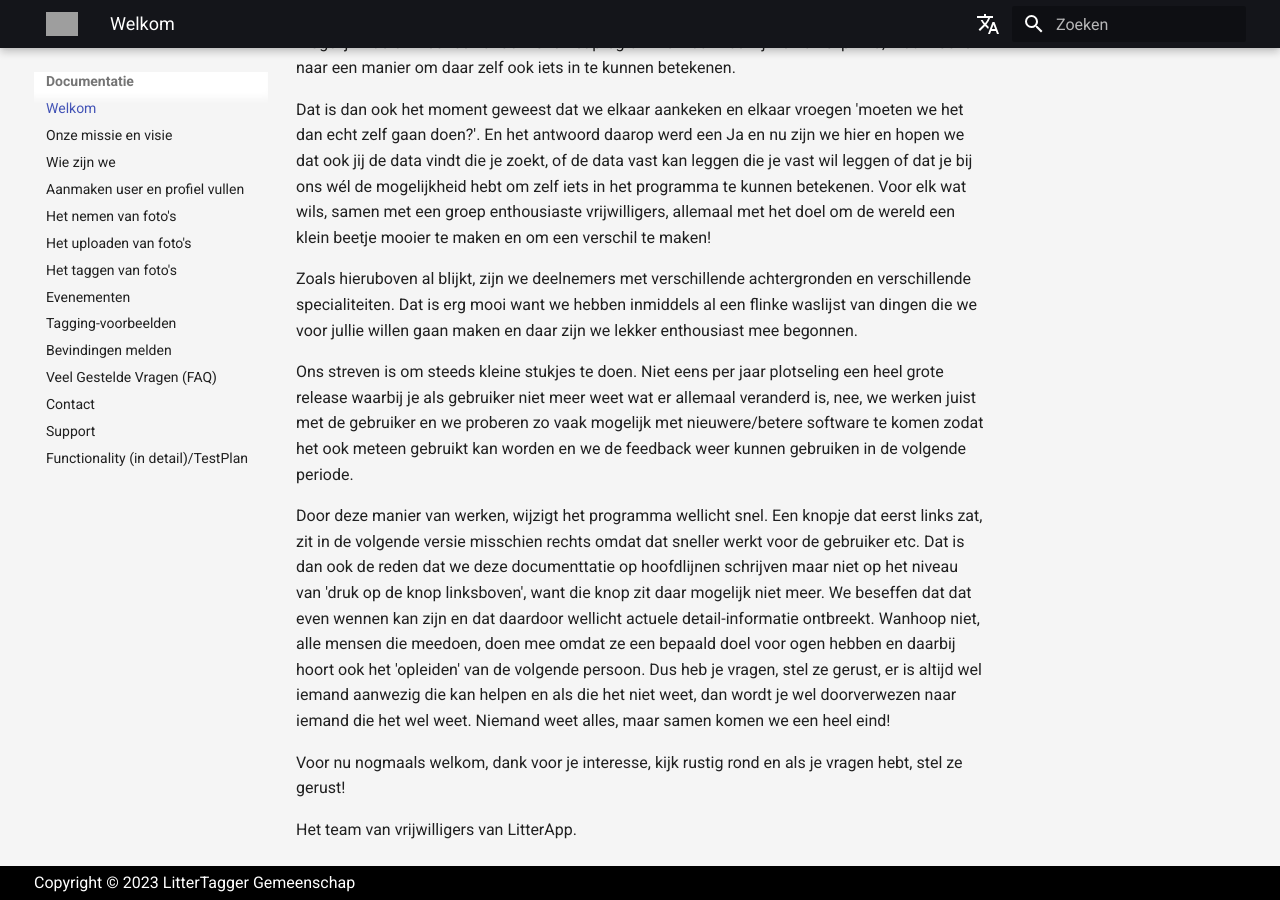
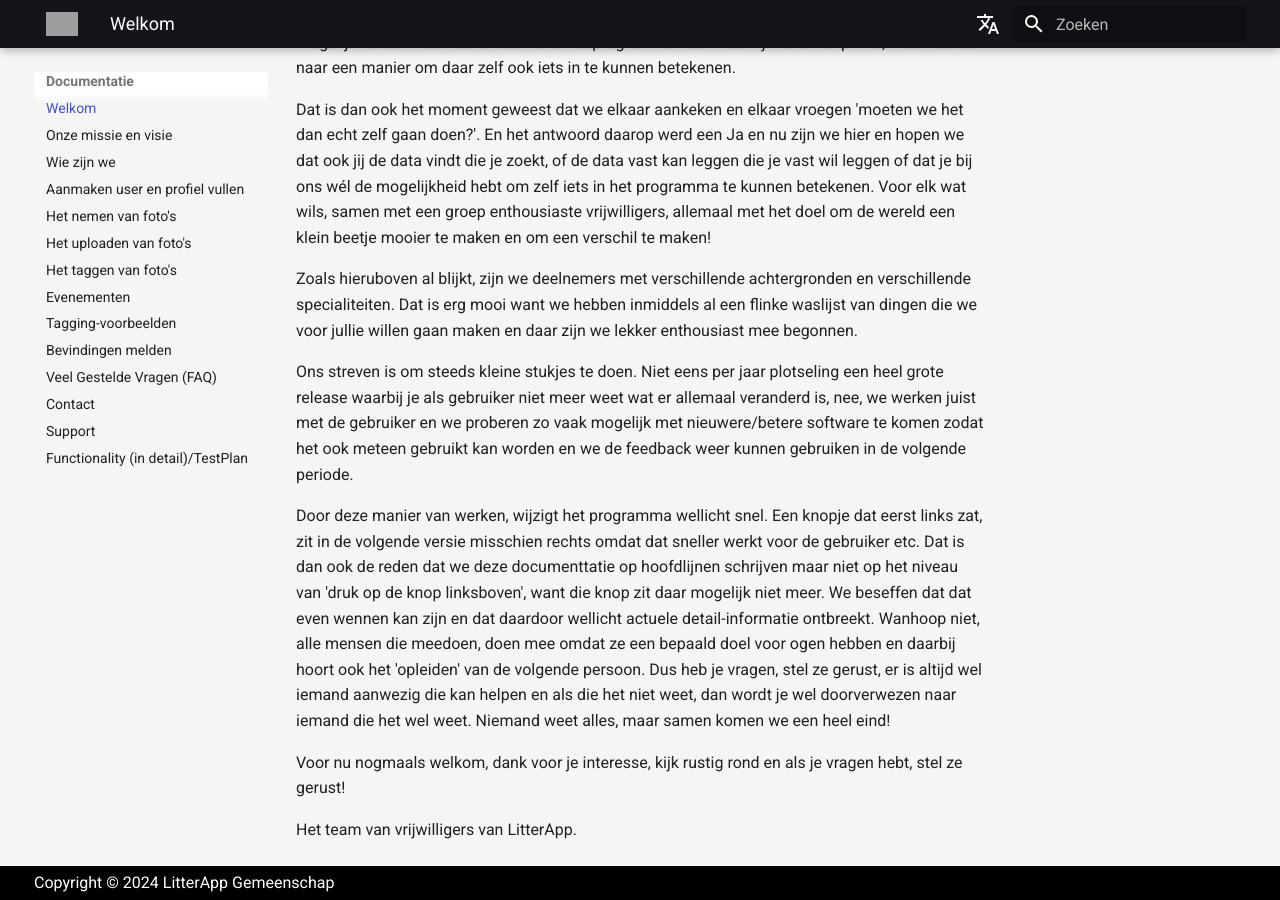
Before and after one commit to phummelen/littertagger-docs, an MkDocs documentation site: the page built from documentation/docs/nl/index.md, in a window 1280 px wide and 900 px high, scrolled down 825 px. Built offline with MkDocs 1.6.1 and Material for MkDocs 9.7.7, drawn with Linux system fonts in a browser that asks for light colours; comment, search, counter and statistics services are not loaded; grey boxes are pictures that could not be loaded.

Commit message:
Update mkdocs.yml

```diff
--- a/documentation/config/nl/mkdocs.yml
+++ b/documentation/config/nl/mkdocs.yml
@@ -1,5 +1,5 @@
 site_name: 'Documentatie'
-copyright: Copyright &copy; 2023 LitterTagger Gemeenschap
+copyright: Copyright &copy; 2024 LitterApp Gemeenschap
 docs_dir: '../../docs/nl'                           # Where to find the Dutch markdown files
 site_dir: '../../generated/nl'                      # Where to put the Dutch HTML files
 
```
